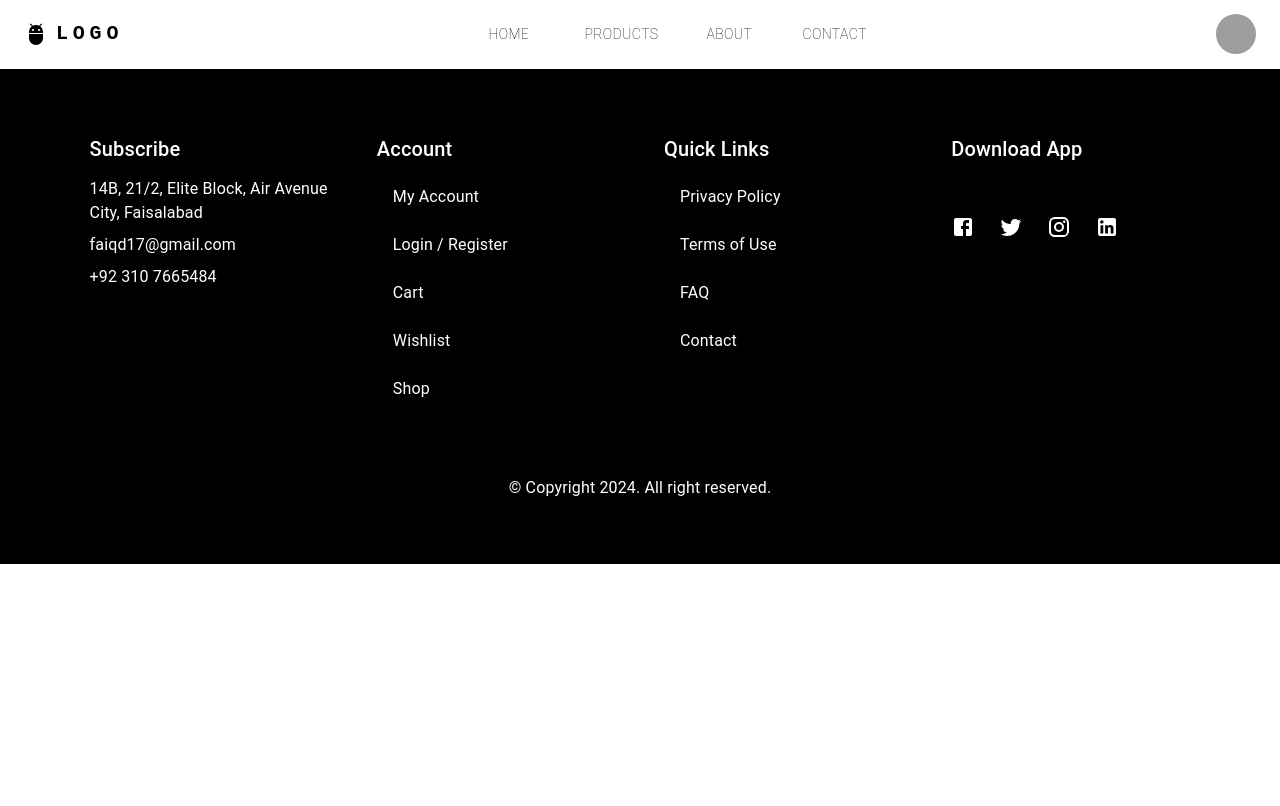
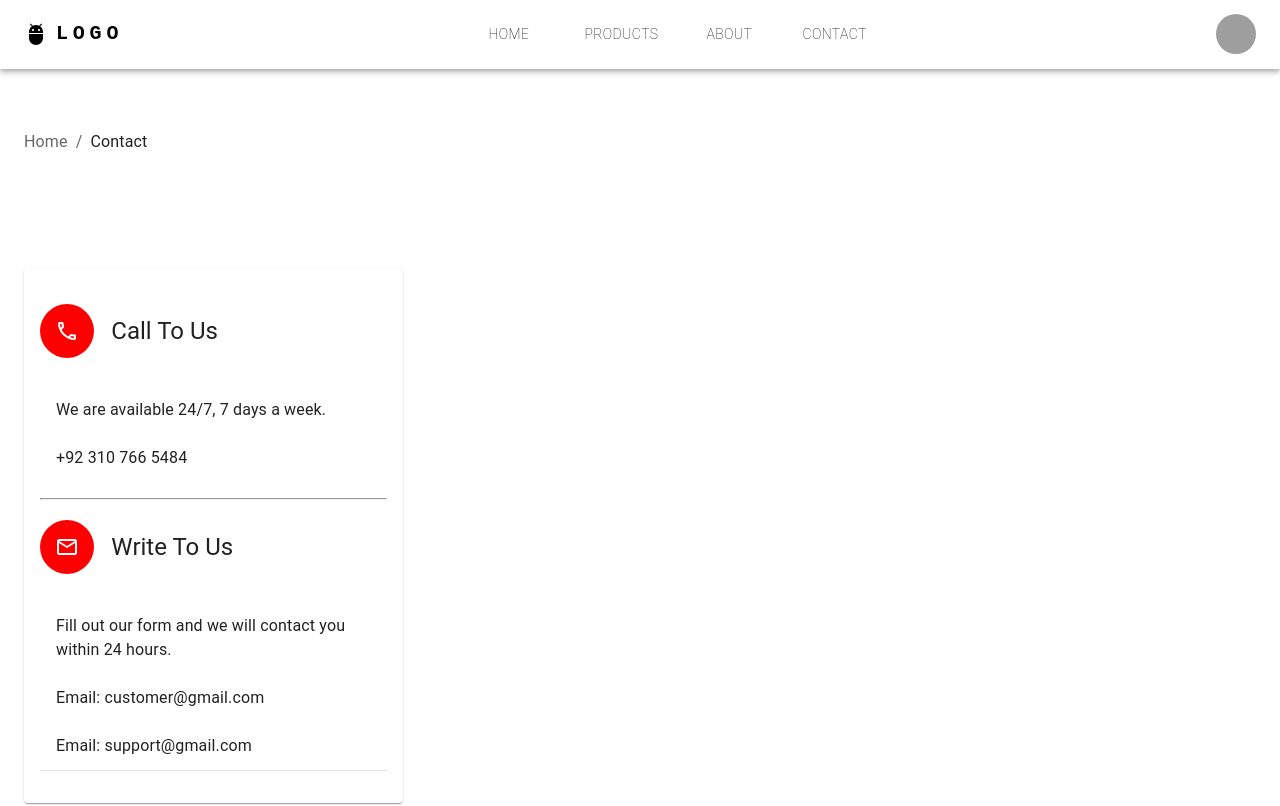
Before and after one commit to Faiq-Dogar/ecommerce-website, a React (Create React App) app: page /contacts in a window 1280 px wide. Shown: the top 806 px of the page. Built offline with nearby package versions, Linux system fonts and the light colour scheme; data requests are answered from the project's data file; grey boxes are pictures that could not be loaded.

Commit message:
Contact info 10/July/24

```diff
--- a/src/App.js
+++ b/src/App.js
@@ -7,6 +7,7 @@ import { Route, Routes } from 'react-router-dom';
 import saleImage from './Images/Screenshot 2024-07-10 013926.png'
 import aboutImage from './Images/Screenshot 2024-07-10 155335.png'
 import About from './pages/About';
+import Contact from './pages/Contact';
 
 function App() {
 
@@ -52,6 +53,7 @@ function App() {
         <Route path='/about' element={<About
           aboutImage={aboutImage}
         />} />
+        <Route path='/contacts' element={<Contact/>} />
       </Routes>
       <Footer />
     </>
--- /dev/null
+++ b/src/componenets/TextCard.js
@@ -0,0 +1,42 @@
+import CallOutlinedIcon from '@mui/icons-material/CallOutlined';
+import EmailOutlinedIcon from '@mui/icons-material/EmailOutlined';
+import { Card, CardContent, Divider, List, ListItem, ListItemText, Typography } from '@mui/material'
+import React from 'react'
+
+const TextCard = () => {
+    return (
+        <Card sx={{ minWidth: 275 }}>
+            <CardContent>
+                <Typography variant="h5" component="div" sx={{ display: "flex", alignItems: "center", my: "20px" }}>
+                    <CallOutlinedIcon className='contact-icon' /> Call To Us
+                </Typography>
+                <List sx={{ width: '100%', maxWidth: 360, bgcolor: 'background.paper' }}>
+                    <ListItem>
+                        <ListItemText primary="We are available 24/7, 7 days a week." />
+                    </ListItem>
+                    <ListItem>
+                        <ListItemText primary="+92 310 766 5484" />
+                    </ListItem>
+                </List>
+                <hr/>
+                <Typography variant="h5" component="div" sx={{ display: "flex", alignItems: "center", my: "20px" }}>
+                    <EmailOutlinedIcon className='contact-icon' /> Write To Us
+                </Typography>
+                <List sx={{ width: '100%', maxWidth: 360, bgcolor: 'background.paper' }}>
+                    <ListItem>
+                        <ListItemText primary="Fill out our form and we will contact you within 24 hours." />
+                    </ListItem>
+                    <ListItem>
+                        <ListItemText primary="Email: customer@gmail.com" />
+                    </ListItem>
+                    <ListItem>
+                        <ListItemText primary="Email: support@gmail.com" />
+                    </ListItem>
+                    <Divider />
+                </List>
+            </CardContent>
+        </Card>
+    )
+}
+
+export default TextCard
--- a/src/index.css
+++ b/src/index.css
@@ -1,19 +1,31 @@
-body{
+body {
   margin: 0%;
   padding: 0%;
 }
-.sale-price{
+
+.sale-price {
   display: flex;
   margin-top: -5%;
   font-size: large;
 }
-.sale-price .rating{
+
+.sale-price .rating {
   margin-left: auto;
 }
-.offer-img{
+
+.offer-img {
   width: 100%;
   height: 100%;
 }
-.about-dis{
+
+.about-dis {
   margin-top: 30%;
 }
+
+.contact-icon {
+  background-color: red;
+  color: white;
+  padding: 15px;
+  border-radius: 50%;
+  margin-right: 5%;
+}
--- /dev/null
+++ b/src/pages/Contact.js
@@ -0,0 +1,24 @@
+import { Container, Grid } from '@mui/material'
+import React from 'react'
+import BreadCrum from '../componenets/BreadCrum'
+import SubHeadingDescription from '../componenets/SubHeadingDescription'
+import TextCard from '../componenets/TextCard'
+
+const Contact = () => {
+    return (
+        <Container maxWidth="xl">
+            <BreadCrum previous={"Home"} now={"Contact"} />
+            <Grid container spacing={6} sx={{ mb: "5%" }}>
+                <Grid item xs={6} md={4}>
+                    <div className='about-dis'>
+                        <TextCard />
+                    </div>
+                </Grid>
+                <Grid item xs={6} md={8}>
+                </Grid>
+            </Grid>
+        </Container>
+    )
+}
+
+export default Contact
```
